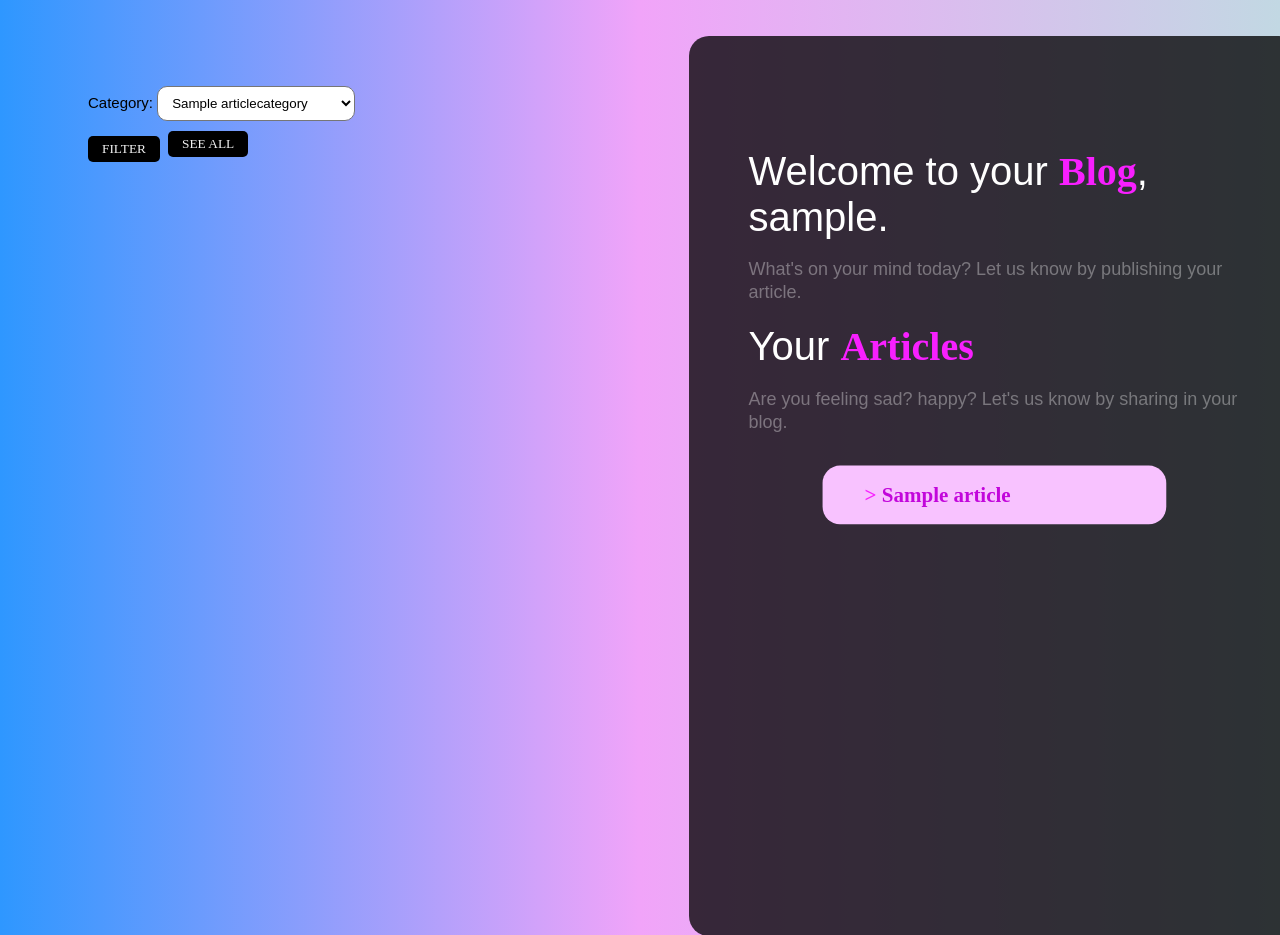
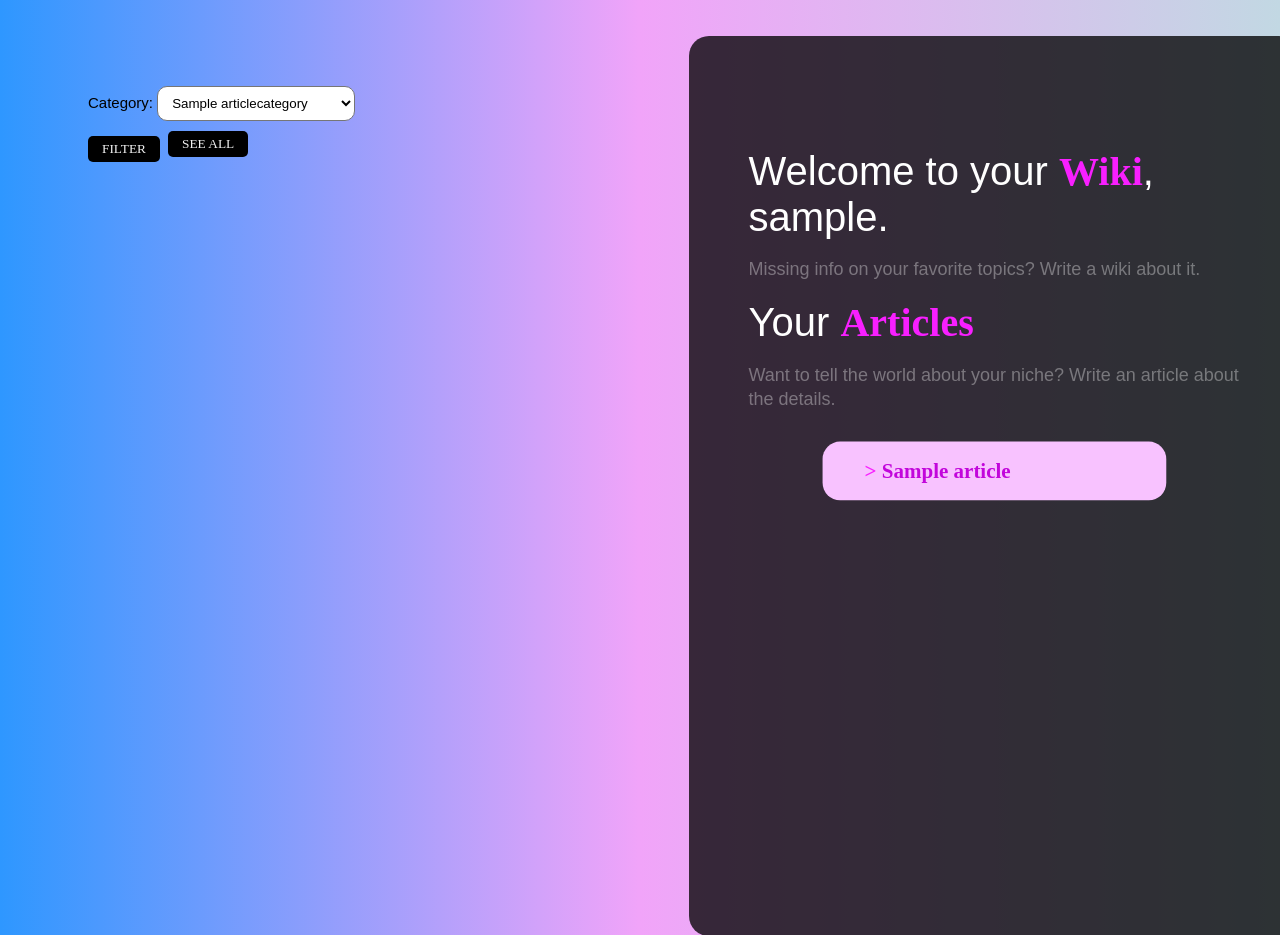
Before and after one commit to dreyan22/hobbysite-G-18, a Django app: template hobbysite/wiki/templates/article_site.html in a window 1280 px wide. Shown: the part 80-1015 px from the top of the page. Run offline with Django 5.2, Linux system fonts and the light colour scheme; the template is opened without the code that fills it: values that come from a table or form of the project are taken from there, others are empty; a user stored in the database is signed in; tables that the repository leaves empty hold one stand-in row (values such as "Sample post"); some web fonts are replaced.

Commit message:
Fixed heading errors

```diff
--- a/hobbysite/wiki/templates/article_site.html
+++ b/hobbysite/wiki/templates/article_site.html
@@ -46,13 +46,11 @@
 
     <div class="right_cont">
         <div class="inner_right_cont">
-            Welcome to your <span class="different-color"><b>Blog</b></span>, {{request.user.username}}.<br>
-            <p class="smaller_text">What's on your mind today?
-                 Let us know by publishing your article.</p>
+            Welcome to your <span class="different-color"><b>Wiki</b></span>, {{request.user.username}}.<br>
+            <p class="smaller_text">Missing info on your favorite topics? Write a wiki about it.</p>
 
             Your <span class="different-color"><b>Articles</b></span>
-            <p class="smaller_text">Are you feeling sad?
-                happy? Let's us know by sharing in your blog.</p>
+            <p class="smaller_text">Want to tell the world about your niche? Write an article about the details.</p>
 
                 <div class="right_scroll">
                     <ul>
--- a/hobbysite/wiki/templates/base.html
+++ b/hobbysite/wiki/templates/base.html
@@ -1,7 +1,7 @@
 <!DOCTYPE html>
 <html lang="en">
 <head>
-    <title>Hobby Site: Blog</title>
+    <title>Hobby Site: Wiki</title>
     <style>
 
         @font-face {
```
Also changed, not shown: hobbysite/wiki/views.py (+5 -5 lines).
